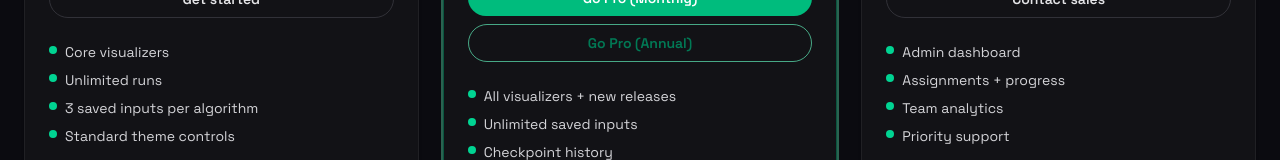
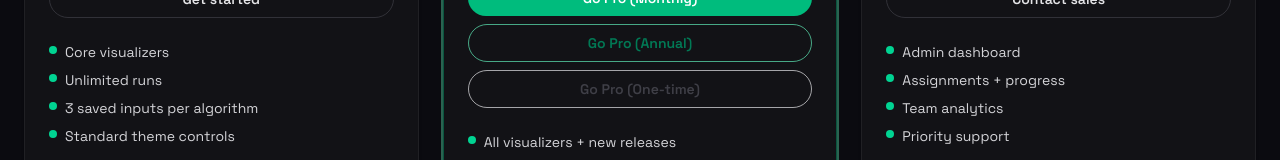
Before and after one commit to hscho421/algorithmic, a React (Vite) app: page /pricing in a window 1280 px wide. Shown: the part 570-730 px from the top of the page. Built offline with nearby package versions, Linux system fonts and the light colour scheme; no server answers.

Commit message:
Added temp price

```diff
--- a/api/stripe/create-checkout-session.js
+++ b/api/stripe/create-checkout-session.js
@@ -44,24 +44,29 @@ export default async function handler(req, res) {
   }
 
   const { priceId } = req.body || {};
-  const allowedPrices = [process.env.STRIPE_PRICE_MONTHLY, process.env.STRIPE_PRICE_ANNUAL].filter(Boolean);
+  const allowedPrices = [
+    process.env.STRIPE_PRICE_MONTHLY,
+    process.env.STRIPE_PRICE_ANNUAL,
+    process.env.STRIPE_PRICE_ONETIME,
+  ].filter(Boolean);
   if (!priceId || !allowedPrices.includes(priceId)) {
     res.status(400).json({ error: 'Invalid price' });
     return;
   }
 
   try {
+    const isOnetime = priceId === process.env.STRIPE_PRICE_ONETIME;
     const session = await stripe.checkout.sessions.create({
-      mode: 'subscription',
+      mode: isOnetime ? 'payment' : 'subscription',
       payment_method_types: ['card'],
       line_items: [{ price: priceId, quantity: 1 }],
       success_url: `${getBaseUrl()}/account?checkout=success`,
       cancel_url: `${getBaseUrl()}/pricing?checkout=cancel`,
       customer_email: userData.user.email,
       client_reference_id: userData.user.id,
-      subscription_data: {
-        metadata: { supabase_user_id: userData.user.id },
-      },
+      ...(isOnetime
+        ? { metadata: { supabase_user_id: userData.user.id } }
+        : { subscription_data: { metadata: { supabase_user_id: userData.user.id } } }),
     });
 
     res.status(200).json({ url: session.url });
--- a/src/pages/PricingPage.jsx
+++ b/src/pages/PricingPage.jsx
@@ -58,6 +58,7 @@ export default function PricingPage() {
   const checkoutStatus = new URLSearchParams(location.search).get('checkout');
   const priceMonthly = import.meta.env.VITE_STRIPE_PRICE_MONTHLY;
   const priceAnnual = import.meta.env.VITE_STRIPE_PRICE_ANNUAL;
+  const priceOnetime = import.meta.env.VITE_STRIPE_PRICE_ONETIME;
 
   const startCheckout = async (priceId) => {
     setErrorMessage('');
@@ -170,6 +171,14 @@ export default function PricingPage() {
                 >
                   {isLoading ? 'Starting checkout…' : 'Go Pro (Annual)'}
                 </button>
+                <button
+                  type="button"
+                  onClick={() => startCheckout(priceOnetime)}
+                  disabled={isLoading}
+                  className="w-full rounded-full px-4 py-2 text-sm font-semibold border border-zinc-200/70 text-zinc-700 hover:border-zinc-300 disabled:opacity-60"
+                >
+                  {isLoading ? 'Starting checkout…' : 'Go Pro (One-time)'}
+                </button>
               </div>
             ) : (
               <button
```
